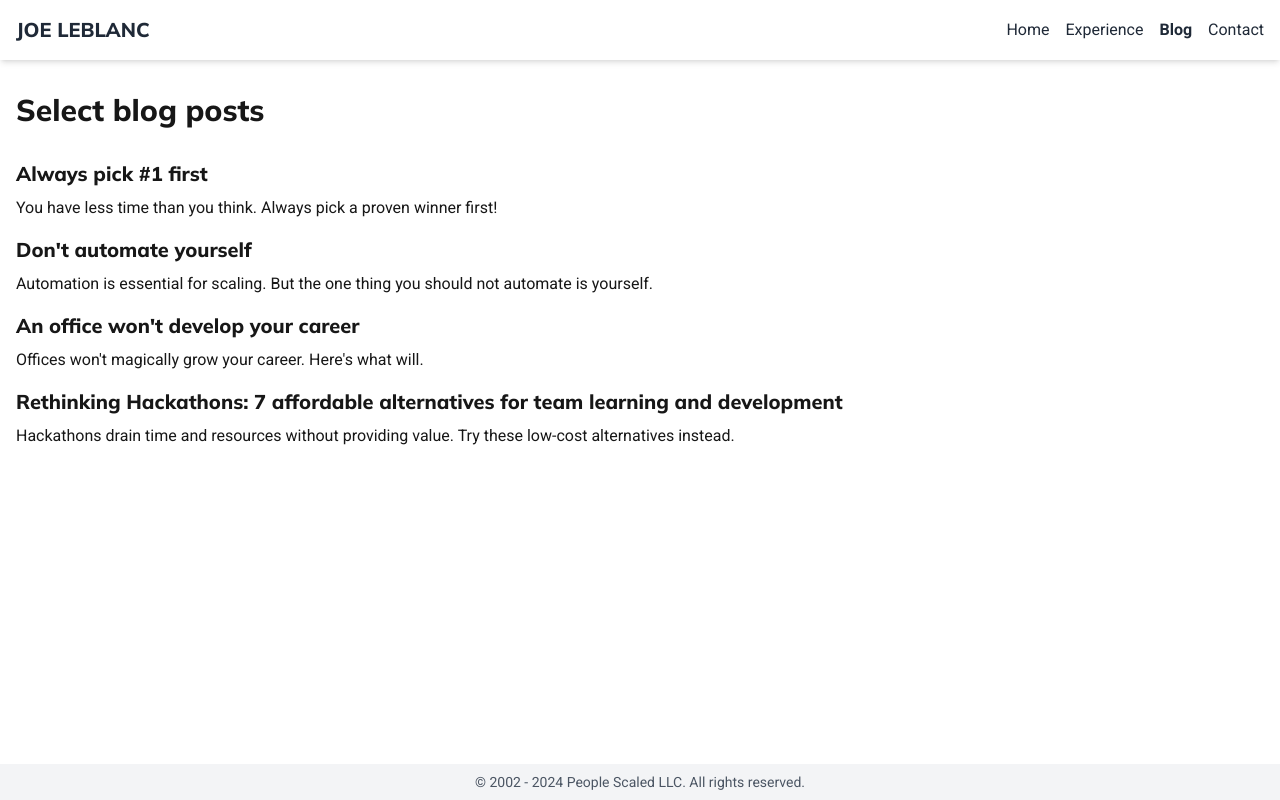
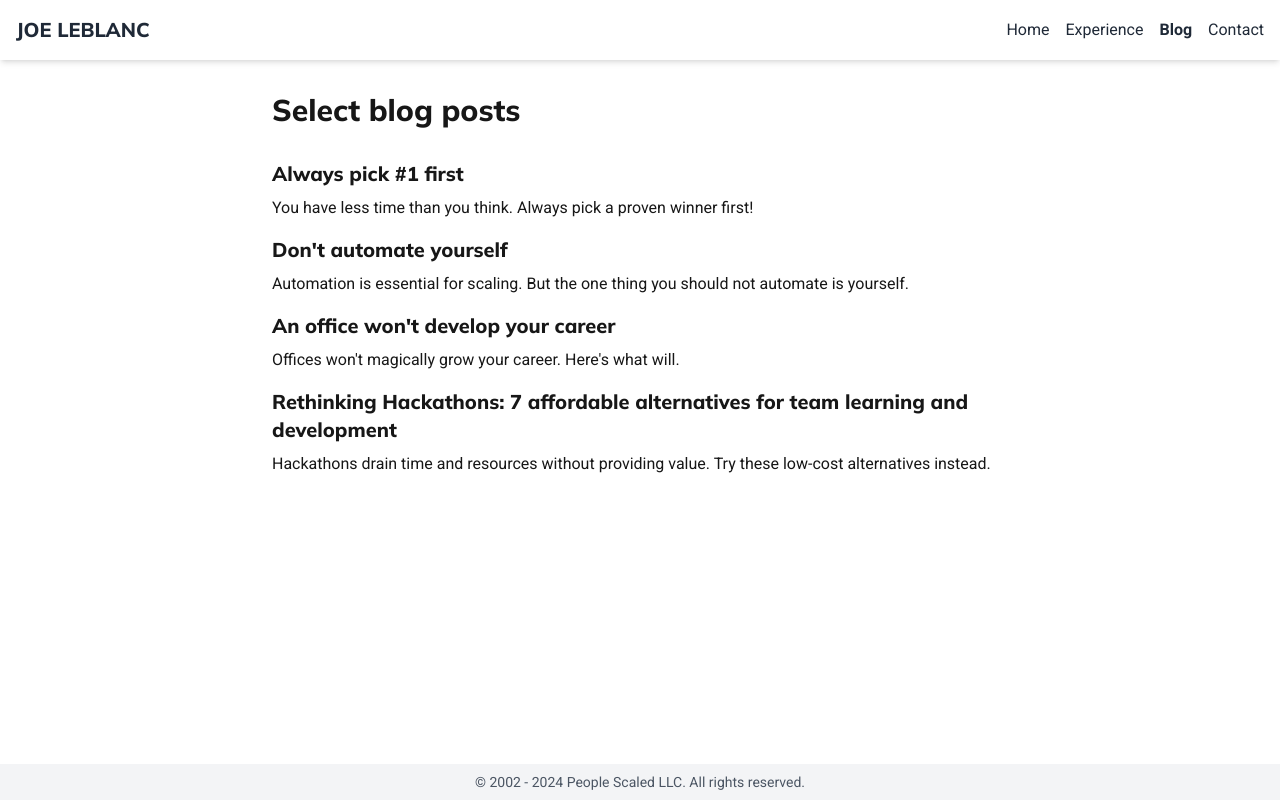
Before and after one commit to jlleblanc/jlleblanc.github.io, a Next.js app: page /jlleblanc.github.io/blog in a window 1280 px wide. Built offline with nearby package versions, Linux system fonts and the light colour scheme.

Commit message:
Fix layout on all pages

```diff
--- a/src/pages/blog.js
+++ b/src/pages/blog.js
@@ -57,6 +57,7 @@
       canonicalUrl={`${siteConfig.siteUrl}/blog`}
       jsonLd={jsonLd}
     >
+      <div className="container mx-auto px-4 max-w-3xl">
         <h2 className="text-3xl font-bold mb-4">Select blog posts</h2>
         <div className="mb-8 mt-8">
           {jsonLd.blogPost.map((post, index) => (
@@ -68,6 +69,7 @@
             </div>
           ))}
         </div>
+      </div>
     </Layout>
   )
 }
--- a/src/pages/contact.js
+++ b/src/pages/contact.js
@@ -17,6 +17,7 @@
       canonicalUrl={`${siteConfig.siteUrl}/contact`}
       jsonLd={jsonLd}
     >
+      <div className="container mx-auto px-4 max-w-3xl">
         <h2 className="text-3xl font-bold mb-4">Contact me</h2>
         <p className="mb-4">Get in touch to discuss how we can make billing and support work for your startup!</p>
         <p>
@@ -24,9 +25,7 @@
           contact@jlleblanc.com
           </Link>
         </p>
-      <p>
-
-      </p>
+      </div>
     </Layout>
   )
 }
--- a/src/pages/experience.js
+++ b/src/pages/experience.js
@@ -70,6 +70,8 @@
       canonicalUrl={`${siteConfig.siteUrl}/experience`}
       jsonLd={jsonLd}
     >
+    <div className="container mx-auto px-4 max-w-3xl">
+
       <h2 className="text-3xl font-bold mb-6">Professional Experience</h2>
 
       <div className="mb-10">
@@ -159,6 +161,7 @@
           <li>Joomla! 1.7: Programming and Packaging Extensions, lynda.com</li>
         </ul>
       </div>
+    </div>
     </Layout>
   )
 }
```
Lines whose indentation alone changed are shown as unchanged.
